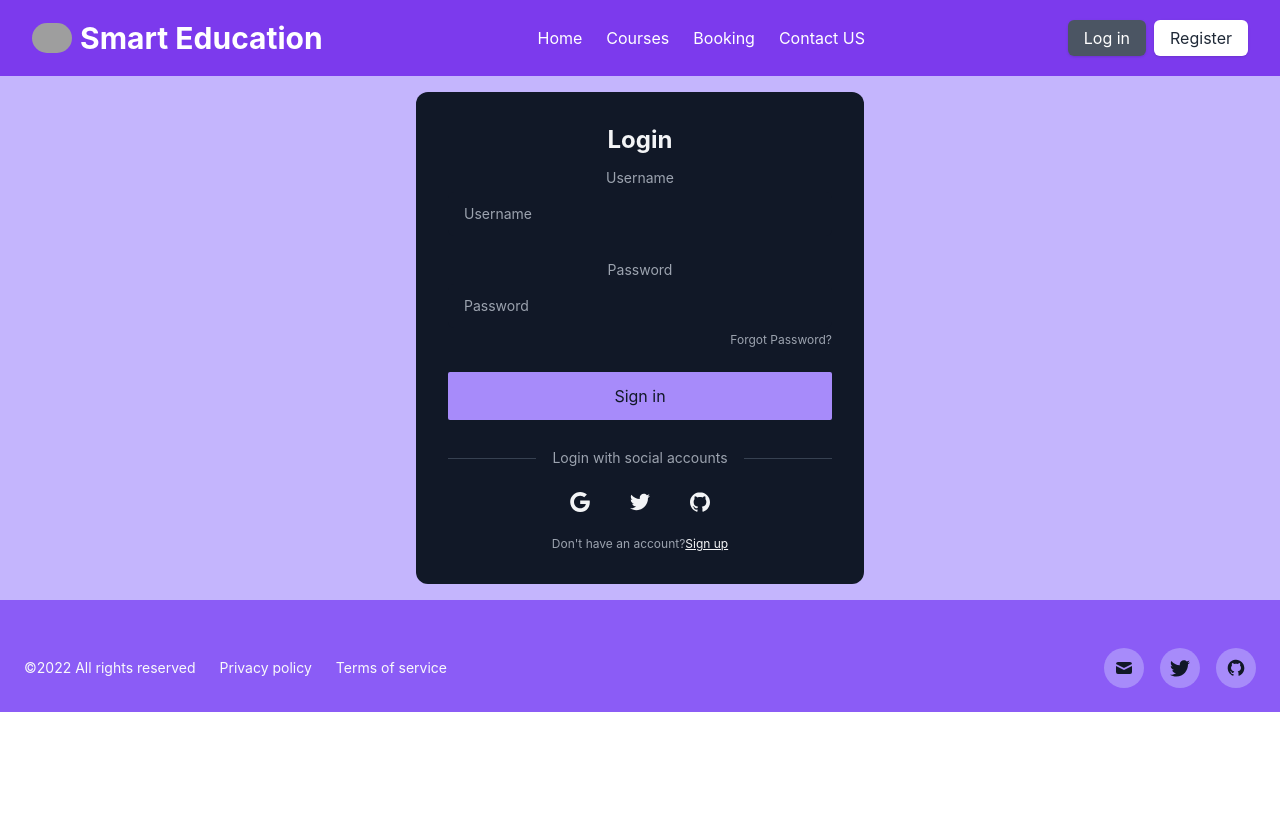
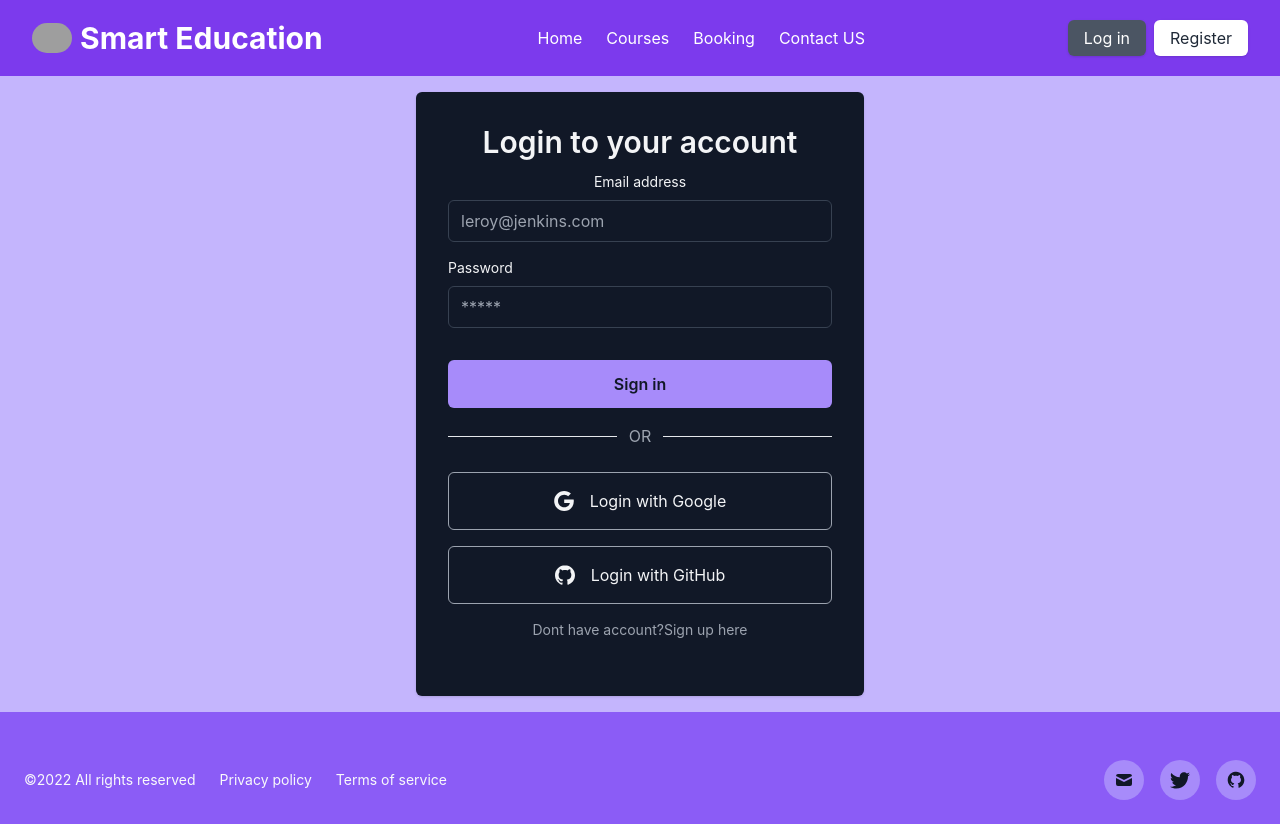
Before and after one commit to SheuliAkterShathy/smart-education-clientside, a React (Create React App) app: page /login in a window 1280 px wide. Before the commit the page ends 800 px from the top, so only its background shows below. Built offline with nearby package versions, Linux system fonts and the light colour scheme; grey boxes are pictures that could not be loaded.

Commit message:
courses add

```diff
--- a/src/App.js
+++ b/src/App.js
@@ -1,5 +1,6 @@
 import { createBrowserRouter, RouterProvider } from 'react-router-dom';
 import './App.css';
+
 import Courses from './components/Courses/Courses';
 import Home from './components/Home/Home';
 import Login from './components/Login/Login';
@@ -17,7 +18,8 @@ function App() {
         },
         {
           path:'/courses',
-          element:<Courses></Courses>
+          element:<Courses></Courses>,
+          loader: () => fetch('http://localhost:5000/courses')
         },
         {
           path:'/login',
--- /dev/null
+++ b/src/components/Course/Course.js
@@ -0,0 +1,37 @@
+import React from "react";
+
+const Course = ({ course }) => {
+  console.log(course);
+  const { title, img,description } = course;
+  return (
+
+      <div className="">
+        <div className=" mx-auto p-3 max-w-md rounded-md shadow-md bg-gray-900 text-gray-100 mb-5">
+          <img
+            src={img}
+            alt=""
+            className="object-cover object-center w-full rounded-t-md h-44 bg-gray-500"
+          />
+          <div className="flex flex-col justify-between py-4 space-y-4">
+            <div>
+              <h2 className="text-xl font-semibold tracking-wide">
+                {title}
+              </h2>
+              <p className="text-gray-100">
+               {description}
+              </p>
+            </div>
+            <button
+              type="button"
+              className="flex items-center justify-center w-full p-2 font-semibold tracking-wide rounded-md bg-violet-400 text-gray-900 mb-0"
+            >
+              Read more
+            </button>
+          </div>
+        </div>
+      </div>
+
+  );
+};
+
+export default Course;
--- a/src/components/Login/Login.js
+++ b/src/components/Login/Login.js
@@ -3,55 +3,64 @@ import React from "react";
 const Login = () => {
   return (
     <div className="bg-violet-300 py-4">
-      <div className="w-full max-w-md p-8 space-y-3 rounded-xl bg-gray-900 text-gray-100 mx-auto">
-        <h1 className="text-2xl font-bold text-center">Login</h1>
+      <div className="w-full max-w-md p-4 rounded-md shadow sm:p-8 bg-gray-900 text-gray-100 mx-auto">
+        <h2 className="mb-3 text-3xl font-semibold text-center">
+          Login to your account
+        </h2>
+
         <form
           novalidate=""
           action=""
-          className="space-y-6 ng-untouched ng-pristine ng-valid"
+          className="space-y-8 ng-untouched ng-pristine ng-valid"
         >
-          <div className="space-y-1 text-sm">
-            <label for="username" className="block text-gray-400">
-              Username
+          <div className="space-y-4">
+            <div className="space-y-2">
+              <label for="email" className="block text-sm">
+                Email address
               </label>
               <input
-              type="text"
-              name="username"
-              id="username"
-              placeholder="Username"
-              className="w-full px-4 py-3 rounded-md border-gray-700 bg-gray-900 text-gray-100 focus:border-violet-400"
+                type="email"
+                name="email"
+                id="email"
+                placeholder="leroy@jenkins.com"
+                className="w-full px-3 py-2 border rounded-md border-gray-700 bg-gray-900 text-gray-100 focus:border-violet-400"
               />
             </div>
-          <div className="space-y-1 text-sm">
-            <label for="password" className="block text-gray-400">
+            <div className="space-y-2">
+              <div className="flex justify-between">
+                <label for="password" className="text-sm">
                   Password
                 </label>
+
+              </div>
               <input
                 type="password"
                 name="password"
                 id="password"
-              placeholder="Password"
-              className="w-full px-4 py-3 rounded-md border-gray-700 bg-gray-900 text-gray-100 focus:border-violet-400"
+                placeholder="*****"
+                className="w-full px-3 py-2 border rounded-md border-gray-700 bg-gray-900 text-gray-100 focus:border-violet-400"
               />
-            <div className="flex justify-end text-xs text-gray-400">
-              <a rel="noopener noreferrer" href="#">
-                Forgot Password?
-              </a>
             </div>
           </div>
-          <button className="block w-full p-3 text-center rounded-sm text-gray-900 bg-violet-400">
+          <button
+            type="button"
+            className="w-full px-8 py-3 font-semibold rounded-md bg-violet-400 text-gray-900"
+          >
             Sign in
           </button>
         </form>
-        <div className="flex items-center pt-4 space-x-1">
-          <div className="flex-1 h-px sm:w-16 bg-gray-700"></div>
-          <p className="px-3 text-sm text-gray-400">
-            Login with social accounts
-          </p>
-          <div className="flex-1 h-px sm:w-16 bg-gray-700"></div>
+
+        <div className="flex items-center w-full my-4">
+          <hr className="w-full text-gray-400" />
+          <p className="px-3 text-gray-400">OR</p>
+          <hr className="w-full text-gray-400" />
         </div>
-        <div className="flex justify-center space-x-4">
-          <button aria-label="Log in with Google" className="p-3 rounded-sm">
+        <div className="my-6 space-y-4">
+          <button
+            aria-label="Login with Google"
+            type="button"
+            className="flex items-center justify-center w-full p-4 space-x-4 border rounded-md focus:ring-2 focus:ring-offset-1 border-gray-400 focus:ring-violet-400"
+          >
             <svg
               xmlns="http://www.w3.org/2000/svg"
               viewBox="0 0 32 32"
@@ -59,17 +68,13 @@ const Login = () => {
             >
               <path d="M16.318 13.714v5.484h9.078c-0.37 2.354-2.745 6.901-9.078 6.901-5.458 0-9.917-4.521-9.917-10.099s4.458-10.099 9.917-10.099c3.109 0 5.193 1.318 6.38 2.464l4.339-4.182c-2.786-2.599-6.396-4.182-10.719-4.182-8.844 0-16 7.151-16 16s7.156 16 16 16c9.234 0 15.365-6.49 15.365-15.635 0-1.052-0.115-1.854-0.255-2.651z"></path>
             </svg>
+            <p>Login with Google</p>
           </button>
-          <button aria-label="Log in with Twitter" className="p-3 rounded-sm">
-            <svg
-              xmlns="http://www.w3.org/2000/svg"
-              viewBox="0 0 32 32"
-              className="w-5 h-5 fill-current"
+          <button
+            aria-label="Login with GitHub"
+            role="button"
+            className="flex items-center justify-center w-full p-4 space-x-4 border rounded-md focus:ring-2 focus:ring-offset-1 border-gray-400 focus:ring-violet-400"
           >
-              <path d="M31.937 6.093c-1.177 0.516-2.437 0.871-3.765 1.032 1.355-0.813 2.391-2.099 2.885-3.631-1.271 0.74-2.677 1.276-4.172 1.579-1.192-1.276-2.896-2.079-4.787-2.079-3.625 0-6.563 2.937-6.563 6.557 0 0.521 0.063 1.021 0.172 1.495-5.453-0.255-10.287-2.875-13.52-6.833-0.568 0.964-0.891 2.084-0.891 3.303 0 2.281 1.161 4.281 2.916 5.457-1.073-0.031-2.083-0.328-2.968-0.817v0.079c0 3.181 2.26 5.833 5.26 6.437-0.547 0.145-1.131 0.229-1.724 0.229-0.421 0-0.823-0.041-1.224-0.115 0.844 2.604 3.26 4.5 6.14 4.557-2.239 1.755-5.077 2.801-8.135 2.801-0.521 0-1.041-0.025-1.563-0.088 2.917 1.86 6.36 2.948 10.079 2.948 12.067 0 18.661-9.995 18.661-18.651 0-0.276 0-0.557-0.021-0.839 1.287-0.917 2.401-2.079 3.281-3.396z"></path>
-            </svg>
-          </button>
-          <button aria-label="Log in with GitHub" className="p-3 rounded-sm">
             <svg
               xmlns="http://www.w3.org/2000/svg"
               viewBox="0 0 32 32"
@@ -77,18 +82,25 @@ const Login = () => {
             >
               <path d="M16 0.396c-8.839 0-16 7.167-16 16 0 7.073 4.584 13.068 10.937 15.183 0.803 0.151 1.093-0.344 1.093-0.772 0-0.38-0.009-1.385-0.015-2.719-4.453 0.964-5.391-2.151-5.391-2.151-0.729-1.844-1.781-2.339-1.781-2.339-1.448-0.989 0.115-0.968 0.115-0.968 1.604 0.109 2.448 1.645 2.448 1.645 1.427 2.448 3.744 1.74 4.661 1.328 0.14-1.031 0.557-1.74 1.011-2.135-3.552-0.401-7.287-1.776-7.287-7.907 0-1.751 0.62-3.177 1.645-4.297-0.177-0.401-0.719-2.031 0.141-4.235 0 0 1.339-0.427 4.4 1.641 1.281-0.355 2.641-0.532 4-0.541 1.36 0.009 2.719 0.187 4 0.541 3.043-2.068 4.381-1.641 4.381-1.641 0.859 2.204 0.317 3.833 0.161 4.235 1.015 1.12 1.635 2.547 1.635 4.297 0 6.145-3.74 7.5-7.296 7.891 0.556 0.479 1.077 1.464 1.077 2.959 0 2.14-0.020 3.864-0.020 4.385 0 0.416 0.28 0.916 1.104 0.755 6.4-2.093 10.979-8.093 10.979-15.156 0-8.833-7.161-16-16-16z"></path>
             </svg>
+            <p>Login with GitHub</p>
           </button>
-        </div>
-        <p className="text-xs text-center sm:px-6 text-gray-400">
-          Don't have an account?
+          {/* <button aria-label="Login with Twitter" role="button" className="flex items-center justify-center w-full p-4 space-x-4 border rounded-md focus:ring-2 focus:ring-offset-1 border-gray-400 focus:ring-violet-400">
+			<svg xmlns="http://www.w3.org/2000/svg" viewBox="0 0 32 32" className="w-5 h-5 fill-current">
+				<path d="M31.937 6.093c-1.177 0.516-2.437 0.871-3.765 1.032 1.355-0.813 2.391-2.099 2.885-3.631-1.271 0.74-2.677 1.276-4.172 1.579-1.192-1.276-2.896-2.079-4.787-2.079-3.625 0-6.563 2.937-6.563 6.557 0 0.521 0.063 1.021 0.172 1.495-5.453-0.255-10.287-2.875-13.52-6.833-0.568 0.964-0.891 2.084-0.891 3.303 0 2.281 1.161 4.281 2.916 5.457-1.073-0.031-2.083-0.328-2.968-0.817v0.079c0 3.181 2.26 5.833 5.26 6.437-0.547 0.145-1.131 0.229-1.724 0.229-0.421 0-0.823-0.041-1.224-0.115 0.844 2.604 3.26 4.5 6.14 4.557-2.239 1.755-5.077 2.801-8.135 2.801-0.521 0-1.041-0.025-1.563-0.088 2.917 1.86 6.36 2.948 10.079 2.948 12.067 0 18.661-9.995 18.661-18.651 0-0.276 0-0.557-0.021-0.839 1.287-0.917 2.401-2.079 3.281-3.396z"></path>
+			</svg>
+			<p>Login with Twitter</p>
+		</button> */}
+          <p className="text-sm text-center text-gray-400">
+            Dont have account?
             <a
+              href="#"
               rel="noopener noreferrer"
-            href="#"
-            className="underline text-gray-100"
+              className="focus:underline hover:underline"
             >
-            Sign up
+              Sign up here
             </a>
           </p>
+        </div>
       </div>
     </div>
   );
```
Also changed, not shown: src/components/Courses/Courses.js (+17 -38 lines). Lines whose indentation alone changed are shown as unchanged.
